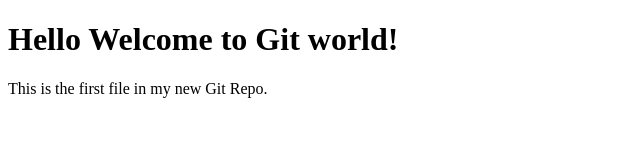
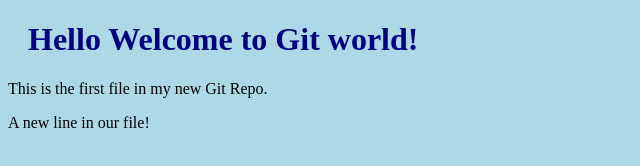
Before and after one commit to Nswadgure/GitAssingment, a plain HTML site: page index.html in a window 1280 px wide. Shown: the whole page, without its empty margins (0-640 px from the left). Drawn offline with Linux system fonts and the light colour scheme.

Commit message:
Updated index.html with a new line

```diff
--- a/index.html
+++ b/index.html
@@ -2,12 +2,12 @@
 <html>
 <head>
 <title>Hello Git!</title>
-<link rel="stylesheet" href="bluestyle.css">
+<link rel="stylesheet" href="style.css">
 </head>
 <body>
 
 <h1>Hello Welcome to Git world!</h1>
 <p>This is the first file in my new Git Repo.</p>
-
+<p>A new line in our file!</p>
 </body>
 </html>
```
